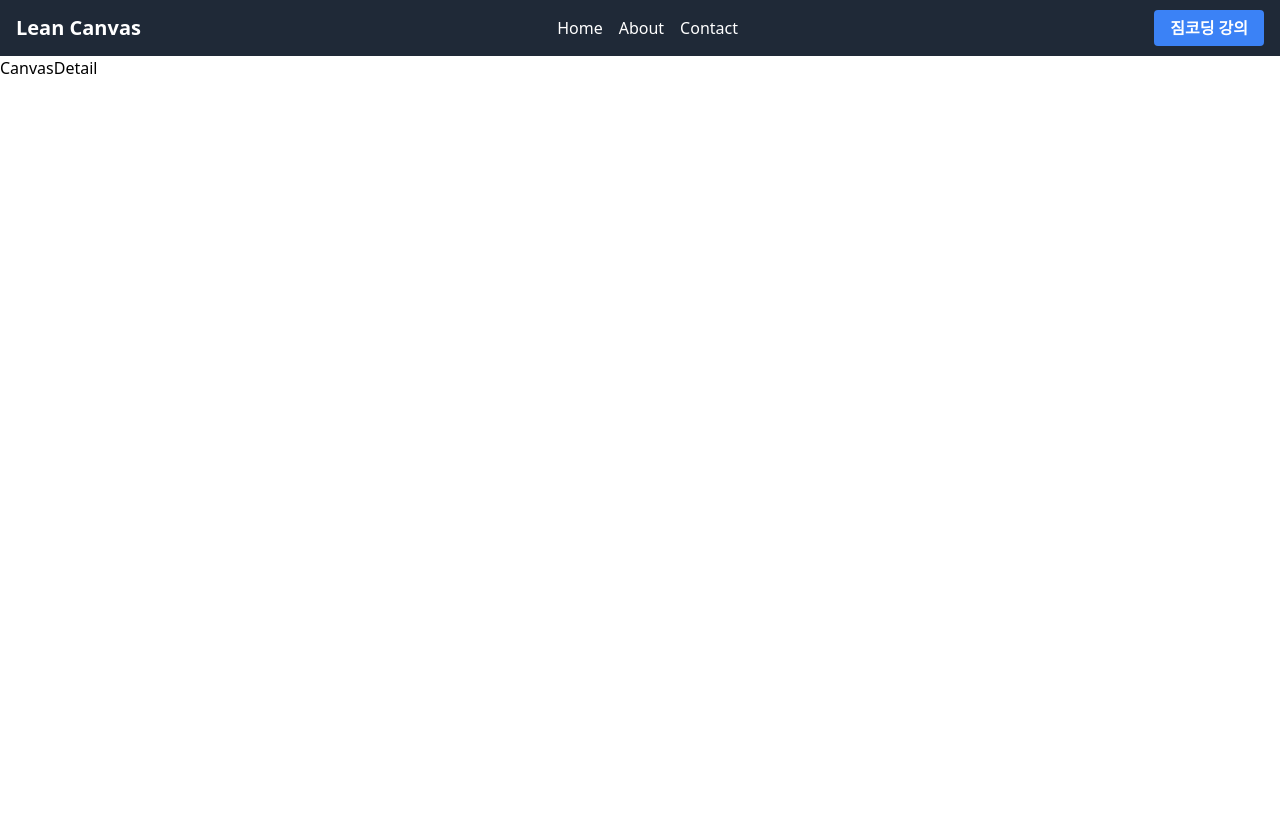
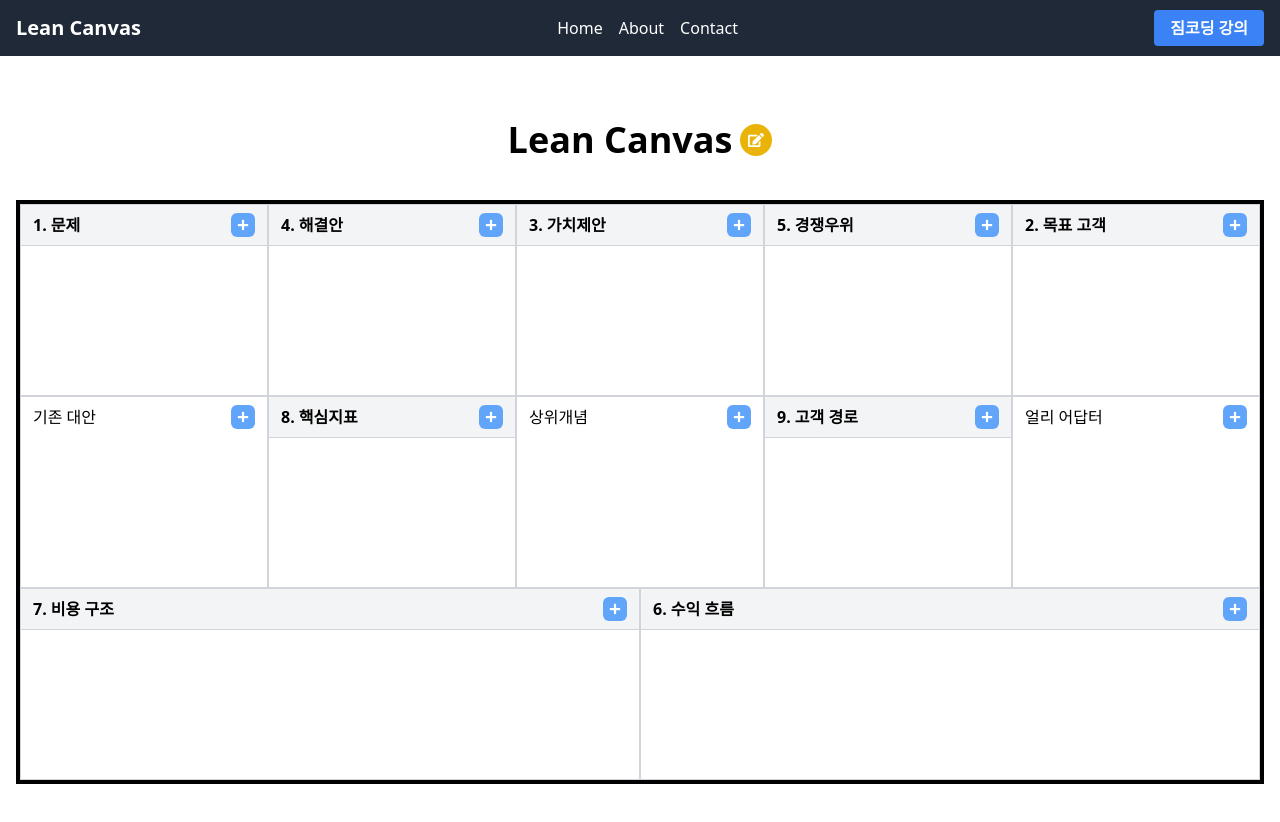
Before and after one commit to Yeahzzl/lean-canvas-react, a React (Vite) app: page /canvases/1 in a window 1280 px wide. Shown: the top 822 px of the page. Before the commit the page ends 800 px from the top, so only its background shows below. Built offline with nearby package versions, Linux system fonts and the light colour scheme.

Commit message:
린캔버스 ui 완성

```diff
--- a/package.json
+++ b/package.json
@@ -13,12 +13,14 @@
   },
   "dependencies": {
     "@tailwindcss/vite": "^4.1.17",
+    "json-server": "^1.0.0-beta.3",
     "react": "^19.1.1",
     "react-dom": "^19.1.1",
     "react-icons": "^5.5.0",
     "react-router": "^7.10.1",
     "react-router-dom": "^7.10.1",
-    "styled-components": "^6.1.19"
+    "styled-components": "^6.1.19",
+    "uuid": "^13.0.0"
   },
   "devDependencies": {
     "@eslint/js": "^9.36.0",
--- a/src/App.jsx
+++ b/src/App.jsx
@@ -1,11 +1,14 @@
 import { Outlet } from 'react-router';
 import Header from './components/Header';
+import Main from './components/Main';
 
 function App(props) {
   return (
     <>
       <Header />
-      <Outlet />
+      <Main>
+        <Outlet />
+      </Main>
     </>
   );
 }
--- /dev/null
+++ b/src/components/CanvasCard.jsx
@@ -0,0 +1,49 @@
+import { FaPlus } from 'react-icons/fa';
+import Note from './Note';
+import { v4 as uuidv4 } from 'uuid';
+import { useState } from 'react';
+
+function CanvasCard({ title, isSubtitle = false }) {
+  const [notes, setNotes] = useState([]);
+
+  const handleAddNote = () => {
+    setNotes([
+      ...notes,
+      {
+        id: uuidv4(),
+        content: '',
+      },
+    ]);
+  };
+
+  const handleRemoveNote = id => {
+    setNotes(notes.filter(item => item.id !== id));
+  };
+
+  return (
+    <div className="row-span-1 bg-white min-h-48 border border-collapse border-gray-300">
+      <div
+        className={`${isSubtitle === false && 'bg-gray-100 border-b border-b-gray-300'} flex items-start justify-between px-3 py-2`}
+      >
+        <h3 className={`${isSubtitle === false && 'font-bold'}`}>{title}</h3>
+        <button
+          className="bg-blue-400  text-white p-1.5 text-xs rounded-md"
+          onClick={handleAddNote}
+        >
+          <FaPlus />
+        </button>
+      </div>
+      <div className="space-y-3 min-h-32 p-3">
+        {notes.map(note => (
+          <Note
+            key={note.id}
+            content={note.content}
+            handleRemoveNote={() => handleRemoveNote(note.id)}
+          />
+        ))}
+      </div>
+    </div>
+  );
+}
+
+export default CanvasCard;
--- /dev/null
+++ b/src/components/CanvasTitle.jsx
@@ -0,0 +1,55 @@
+import { useState } from 'react';
+import { FaCheck, FaEdit } from 'react-icons/fa';
+
+function CanvasTitle() {
+  const [title, setTitle] = useState('Lean Canvas');
+  const [editingTitle, setEditingTitle] = useState(title);
+  const [isEditing, setIsEditing] = useState(false);
+
+  const handleEditingTitleChange = e => {
+    setEditingTitle(e.target.value);
+  };
+
+  const handleEditTitle = () => {
+    setIsEditing(true);
+  };
+
+  const handleDoneTitle = () => {
+    setTitle(editingTitle);
+    setIsEditing(false);
+  };
+  return (
+    <div className="flex items-center justify-center mb-10">
+      {isEditing ? (
+        <div className="flex items-center">
+          <input
+            type="text"
+            className="text-4xl font-bold text-center text-blue-600 bg-transparent border-b-2 border-blue-600 focus:outline-none"
+            value={editingTitle}
+            onChange={handleEditingTitleChange}
+          />
+          <button
+            className="ml-2 p-2 bg-green-500 text-white rounded-full hover:bg-green-600 transition duration-300 ease-in-out focus:outline-none focus:ring-2 focus:ring-green-500 focus:ring-opacity-50"
+            aria-label="Save title"
+            onClick={handleDoneTitle}
+          >
+            <FaCheck />
+          </button>
+        </div>
+      ) : (
+        <>
+          <h1 className="text-4xl font-bold text-center">{title}</h1>
+          <button
+            className="ml-2 p-2 bg-yellow-500 text-white rounded-full hover:bg-yellow-600 transition duration-300 ease-in-out focus:outline-none focus:ring-2 focus:ring-yellow-500 focus:ring-opacity-50"
+            aria-label="Edit title"
+            onClick={handleEditTitle}
+          >
+            <FaEdit />
+          </button>
+        </>
+      )}
+    </div>
+  );
+}
+
+export default CanvasTitle;
--- a/src/components/Header.jsx
+++ b/src/components/Header.jsx
@@ -23,7 +23,7 @@
   };
 
   return (
-    <header className=" sticky top-0 bg-gray-800 text-white px-4">
+    <header className=" sticky top-0 bg-gray-800 text-white px-4 z-30">
       <div className="container mx-auto flex justify-between items-center h-14">
         <div>
           <Link to="/" className="text-xl font-bold">
--- /dev/null
+++ b/src/components/LeanCanvas.jsx
@@ -0,0 +1,28 @@
+import { FaPlus } from 'react-icons/fa';
+import CanvasCard from './CanvasCard';
+
+function LeanCanvas() {
+  return (
+    <div className="border-4 border-black">
+      <div className="grid grid-cols-5">
+        <CanvasCard title={'1. 문제'} />
+        <CanvasCard title={'4. 해결안'} />
+        <CanvasCard title={'3. 가치제안'} />
+        <CanvasCard title={'5. 경쟁우위'} />
+        <CanvasCard title={'2. 목표 고객'} />
+
+        <CanvasCard title={'기존 대안'} isSubtitle />
+        <CanvasCard title={'8. 핵심지표'} />
+        <CanvasCard title={'상위개념'} isSubtitle />
+        <CanvasCard title={'9. 고객 경로'} />
+        <CanvasCard title={'얼리 어답터'} isSubtitle />
+      </div>
+      <div className="grid grid-cols-2">
+        <CanvasCard title={'7. 비용 구조'} />
+        <CanvasCard title={'6. 수익 흐름'} />
+      </div>
+    </div>
+  );
+}
+
+export default LeanCanvas;
--- /dev/null
+++ b/src/components/Main.jsx
@@ -0,0 +1,7 @@
+import React from 'react';
+
+function Main({ children }) {
+  return <main className="container mx-auto px-4 py-16">{children}</main>;
+}
+
+export default Main;
--- /dev/null
+++ b/src/components/Note.jsx
@@ -0,0 +1,80 @@
+import { useEffect, useRef, useState } from 'react';
+import { AiOutlineClose, AiOutlineCheck } from 'react-icons/ai';
+
+const Note = ({ handleRemoveNote }) => {
+  const colorOptions = [
+    'bg-yellow-300',
+    'bg-pink-300',
+    'bg-blue-300',
+    'bg-green-300',
+  ];
+
+  const randomIndex = Math.floor(Math.random() * colorOptions.length);
+
+  const [color, setColor] = useState(colorOptions[randomIndex]);
+  const [isEditing, setIsEditing] = useState(false);
+  const [content, setContent] = useState('');
+
+  const textareaRef = useRef(null);
+
+  useEffect(() => {
+    if (textareaRef.current) {
+      textareaRef.current.style.height =
+        textareaRef.current.scrollHeight + 'px';
+    }
+  }, [content]);
+
+  return (
+    <div
+      className={`p-4 ${color} relative max-h-[32rem] overflow-hidden`}
+      onClick={() => setIsEditing(true)}
+    >
+      <div className="absolute top-2 right-2">
+        {isEditing ? (
+          <button
+            aria-label="Check Note"
+            className="text-gray-700"
+            onClick={e => {
+              e.stopPropagation();
+              setIsEditing(false);
+            }}
+          >
+            <AiOutlineCheck size={20} />
+          </button>
+        ) : (
+          <button
+            aria-label="Close Note"
+            className="text-gray-700"
+            onClick={handleRemoveNote}
+          >
+            <AiOutlineClose size={20} />
+          </button>
+        )}
+      </div>
+      <textarea
+        ref={textareaRef}
+        className={`w-full h-full bg-transparent resize-none border-none focus:outline-none text-gray-900 overflow-hidden`}
+        aria-label="Edit Note"
+        placeholder="메모를 작성하세요."
+        style={{ height: 'auto', minHeight: '8rem' }}
+        readOnly={!isEditing}
+        value={content}
+        onChange={e => setContent(e.target.value)}
+      />
+      {isEditing && (
+        <div className="flex space-x-2">
+          {colorOptions.map((option, index) => (
+            <button
+              key={index}
+              className={`w-6 h-6 rounded-full cursor-pointer outline outline-gray-50 ${option}`}
+              aria-label={`Change color to ${option}`}
+              onClick={() => setColor(option)}
+            />
+          ))}
+        </div>
+      )}
+    </div>
+  );
+};
+
+export default Note;
--- a/src/pages/CanvasDetail.jsx
+++ b/src/pages/CanvasDetail.jsx
@@ -1,5 +1,13 @@
+import CanvasTitle from '../components/CanvasTitle';
+import LeanCanvas from '../components/LeanCanvas';
+
 function CanvasDetail() {
-  return <div>CanvasDetail</div>;
+  return (
+    <div>
+      <CanvasTitle />
+      <LeanCanvas />
+    </div>
+  );
 }
 
 export default CanvasDetail;
```
Also changed, not shown: 1 other file (tests, documents, lock files or other folders).
